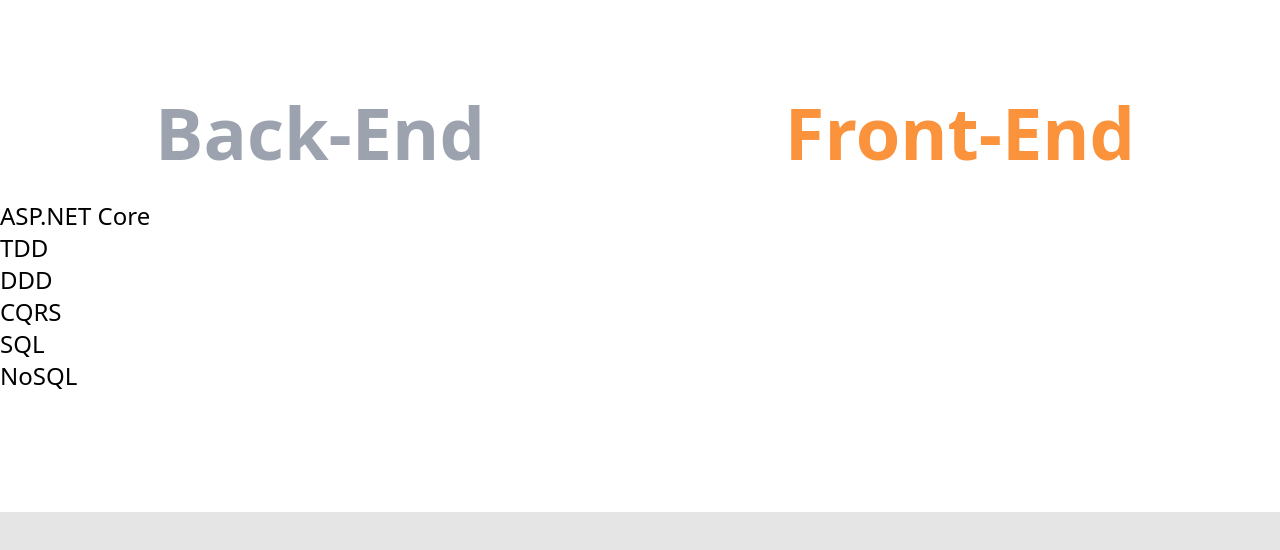
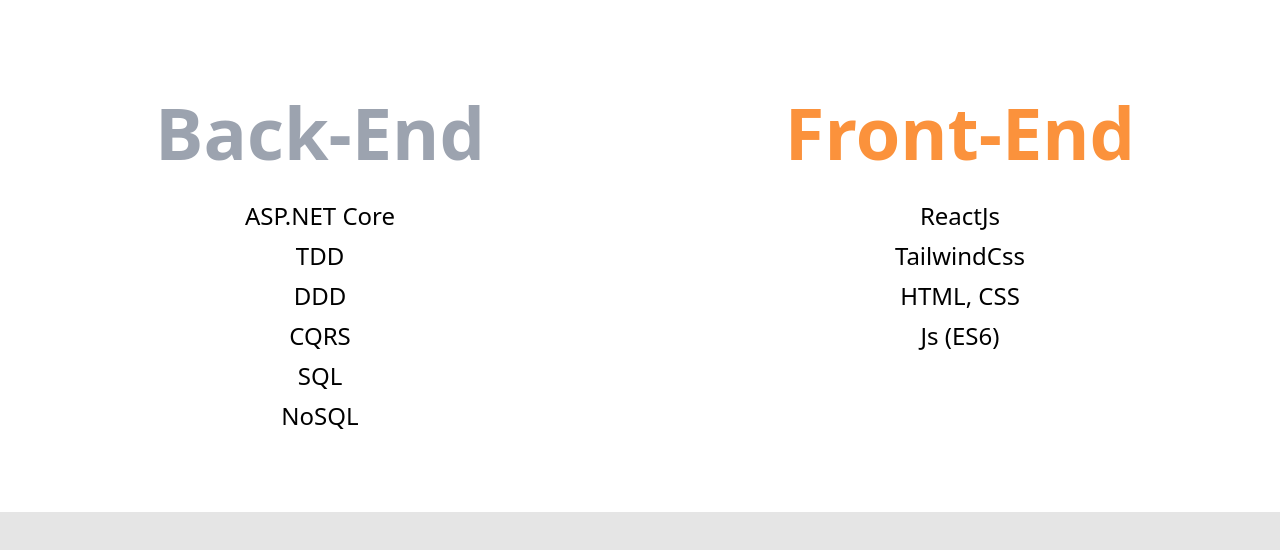
Before and after one commit to BehnamSeydAbadi/Portfolio, a React (Create React App) app: page / in a window 1280 px wide. Shown: the top 550 px of the page. Built offline with nearby package versions, Linux system fonts and the light colour scheme.

Commit message:
FrontEnd skills added

```diff
--- a/src/Components/Skills.jsx
+++ b/src/Components/Skills.jsx
@@ -1,25 +1,35 @@
 import React from "react";
 
 function Skills() {
-
   const titleClasses = "sm:mt-[6rem] text-center sm:text-7xl font-bold";
 
   const backEndSkills = ["ASP.NET Core", "TDD", "DDD", "CQRS", "SQL", "NoSQL"];
+  const frontEndSkills = ["ReactJs", "TailwindCss", "HTML, CSS", "Js (ES6)"];
 
-  return <div className="flex bg-white sm:h-128">
-  <div name="left" className="flex-initial w-1/2">
+  return (
+    <div className='flex bg-white sm:h-128'>
+      <div name='left' className='flex-initial w-1/2'>
         <div className={`${titleClasses} text-gray-400`}>Back-End</div>
-    <div name="backEndSkillsList" className="mt-8 flex-">
+        <div name='backEndSkillsList' className='mt-8 text-center'>
           <ul>
-        {backEndSkills.map(skill => <li className="text-2xl">{skill}</li>)}
+            {backEndSkills.map((skill) => (
+              <li className='text-2xl  mb-2'>{skill}</li>
+            ))}
           </ul>
         </div>
-
       </div>
-  <div name="right" className="flex-initial w-1/2">
+      <div name='right' className='flex-initial w-1/2'>
         <div className={`${titleClasses} text-orange-400`}>Front-End</div>
+        <div name='frontEndSkillsList' className='mt-8 text-center'>
+          <ul>
+            {frontEndSkills.map((skill) => (
+              <li className='text-2xl  mb-2'>{skill}</li>
+            ))}
+          </ul>
         </div>
-</div>;
+      </div>
+    </div>
+  );
 }
 
 export default Skills;
```
Lines whose indentation alone changed are shown as unchanged.
